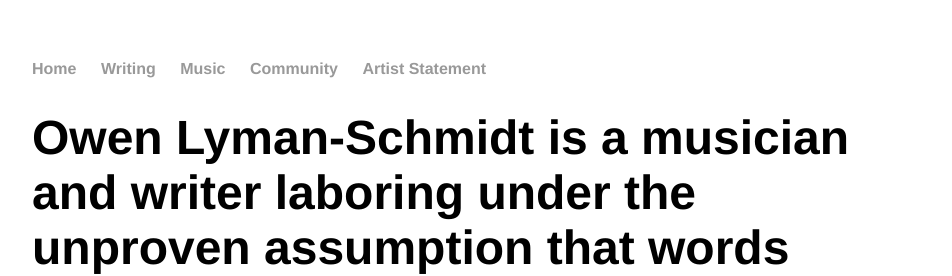
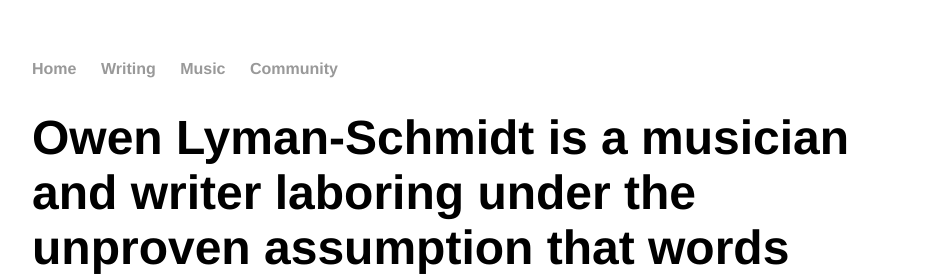
Before and after one commit to chmatie925/chmatie925.github.io, a Jekyll site: the page built from index.html, in a window 1280 px wide. Shown: the top 276 px of the page, without its empty margins (160-1112 px from the left). Built offline with Jekyll 4.4.1, drawn with Linux system fonts in a browser that asks for light colours.

Commit message:
Update default.html

```diff
--- a/_layouts/default.html
+++ b/_layouts/default.html
@@ -12,7 +12,6 @@
 	        		<li><a href="/writing">Writing</a></li>
 				<li><a href="/music">Music</a></li>
 	        		<li><a href="/community">Community</a></li>
-				<li><a href="/artiststatement">Artist Statement</a></li>
 
 	    		</ul>
 			</nav>
```
